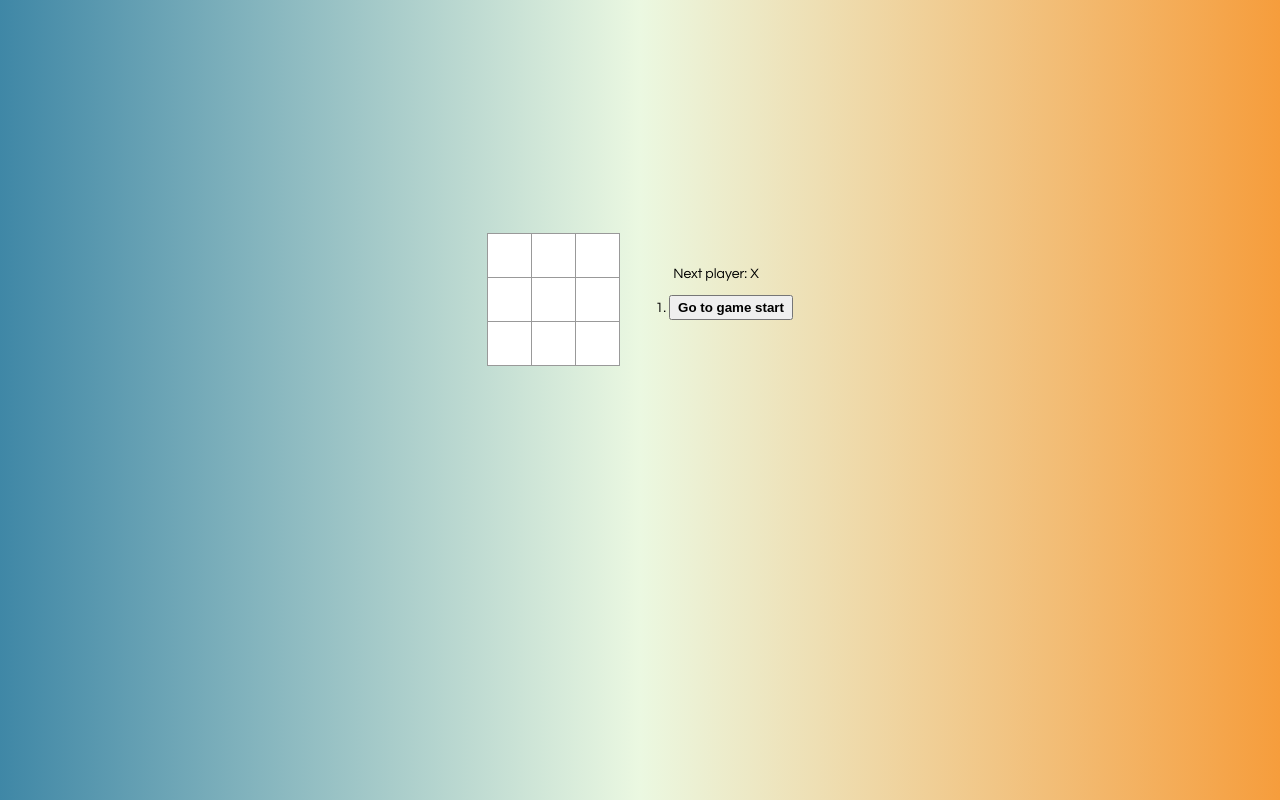
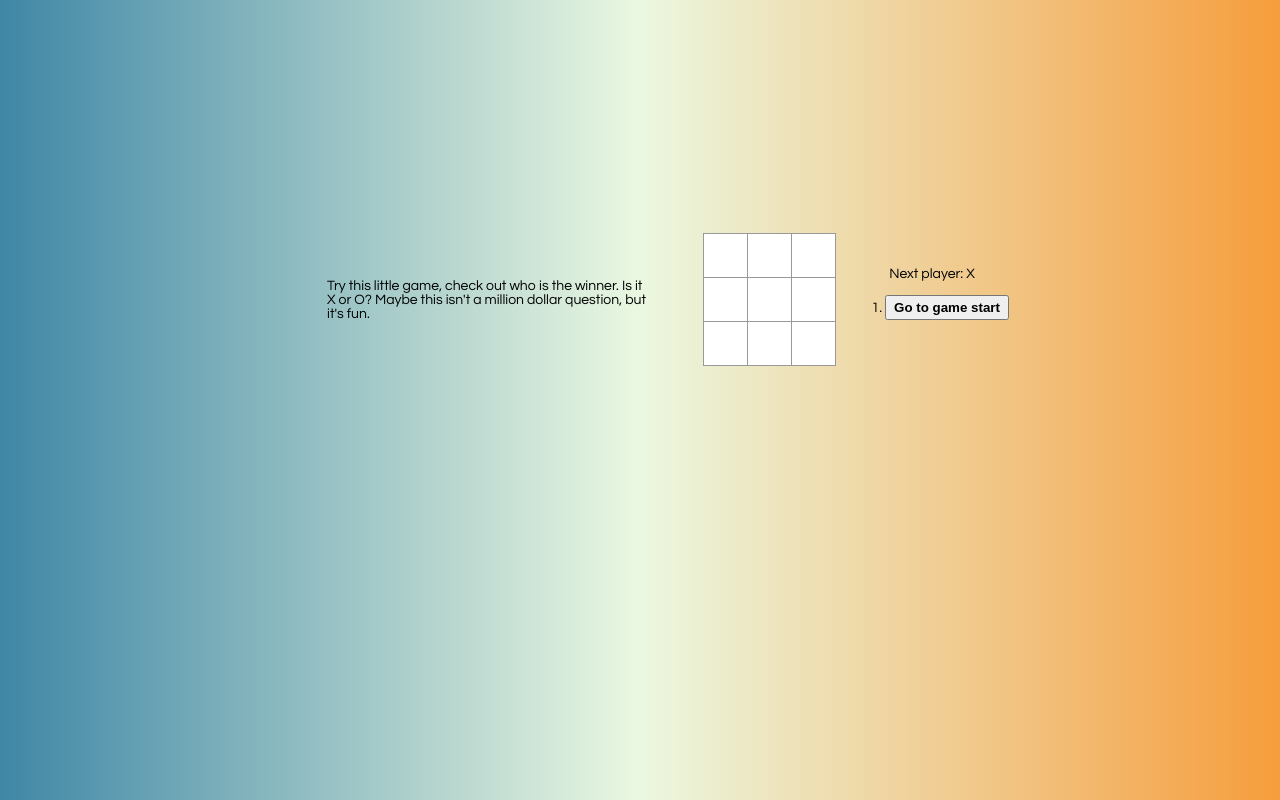
Before and after one commit to luml/tie-tac-toe, a React app: page / in a window 1280 px wide. Built offline with nearby package versions, Linux system fonts and the light colour scheme.

Commit message:
feat(add Intro component)

```diff
--- a/src/index.css
+++ b/src/index.css
@@ -43,10 +43,17 @@ ol, ul {
 
 .game {
     display: flex;
+    flex-direction: row;
     justify-content: center;
     height: 70vh;
 }
-
+.intro-content {
+    display: flex;
+    max-width: 25vw;
+    margin: 4em;
+    justify-content: center;
+    align-items: center;
+}
 .game-info {
     margin-left: 20px;
     display: flex;
--- a/src/index.js
+++ b/src/index.js
@@ -1,6 +1,7 @@
 import React from 'react'
 import ReactDOM from 'react-dom'
 import './index.css'
+import Intro from './intro.js'
 
 function Square(props) {
     return (
@@ -119,6 +120,7 @@ class Game extends React.Component {
       }
       return (
         <div className="game">
+          <Intro />
           <div className="game-board">
             <Board
                 squares={current.squares}
--- /dev/null
+++ b/src/intro.js
@@ -0,0 +1,15 @@
+import React from 'react';
+
+const Intro = () => {
+  return (
+    <div className="intro-content">
+      <p>
+        Try this little game, check out who is the winner.
+        Is it X or O?
+        Maybe this isn't a million dollar question, but it's fun.
+      </p>
+    </div>
+  );
+};
+
+export default Intro;
```
